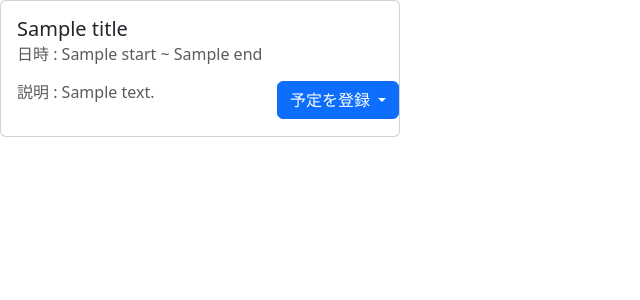
After one commit to minna-de-hack/schedule-api, a FastAPI app: template templates/api.html in a window 1280 px wide. The commit adds this page. Shown: the top 300 px of the page, without its empty margins (0-640 px from the left). Run offline with FastAPI, Linux system fonts and the light colour scheme; the template is opened without the code that fills it: most values are stand-ins (such as "Sample title", 1, 10 or a date in 2020).

Commit message:
rename html files

```diff
--- a/main.py
+++ b/main.py
@@ -16,6 +16,7 @@ templates = Jinja2Templates(directory="templates")
 async def root():
     return RedirectResponse(url="https://github.com/minna-de-hack/schedule-api")
 
+#http://localhost/api?title=sample+title&description=Today+is+Friday+in+California&dates=20201201T120000/20201201T121000
 @app.get("/api")
 async def make_schedule(request: Request, title: str = "", description: str = "", dates: str = ""):
     context = {"request": request, "title": title, "description": description, "dates":dates}
@@ -38,7 +39,7 @@ async def make_schedule(request: Request, title: str = "", description: str = ""
     context["url"] = baseurl + d_qs
     context["export_url"] = "/api/export?" + urllib.parse.urlencode({"title" : title, "description" : description, "dates" : dates})
 
-    return templates.TemplateResponse("index.html", context)
+    return templates.TemplateResponse("api.html", context)
 
 # http://localhost/api/export?title=sample+title&description=Today+is+Friday+in+California&dates=20201201T120000/20201201T121000
 @app.get("/api/export")
--- /dev/null
+++ b/templates/api.html
@@ -0,0 +1,40 @@
+<!doctype html>
+<html lang="ja">
+  <head>
+    <meta charset="utf-8">
+    <meta name="viewport" content="width=device-width, initial-scale=1">
+    <title>scheduleAPI</title>
+    <link href="https://cdn.jsdelivr.net/npm/bootstrap@5.3.0-alpha3/dist/css/bootstrap.min.css" rel="stylesheet" integrity="sha384-KK94CHFLLe+nY2dmCWGMq91rCGa5gtU4mk92HdvYe+M/SXH301p5ILy+dN9+nJOZ" crossorigin="anonymous">
+  </head>
+  <body>
+    <div class="card" style="width: 25rem; ">
+      <div class="card-body">
+        <div class="row">
+          <h5 class="card-title">{{title}}</h5>
+          {% if start!=""%}
+          <h6 class="card-subtitle mb-3 text-muted">日時 : {{start}} ~ {{end}}</h6>
+          {% endif %}
+          <div class="col-8">
+            {% if description!="" %}
+            <p class="text-muted">説明 : {{description}}</p>
+            {% endif %}
+          </div>
+          <div class="col-4" style="text-align: center;">
+            <div style="position:relative; top: 50%; left: 50%; transform: translate(-50%, -50%);">
+              <div class="dropdown">
+                <button class="btn btn-primary dropdown-toggle" type="button" data-bs-toggle="dropdown" aria-expanded="false">
+                  予定を登録
+                </button>
+                <ul class="dropdown-menu">
+                  <li><a class="dropdown-item" href="{{url}}">Google カレンダー</a></li>
+                  <li><a class="dropdown-item" href="{{export_url}}">iCalendarとして保存</a></li>
+                </ul>
+              </div>
+            </div>
+          </div>
+        </div>
+      </div>
+    </div>
+    <script src="https://cdn.jsdelivr.net/npm/bootstrap@5.3.0-alpha3/dist/js/bootstrap.bundle.min.js" integrity="sha384-ENjdO4Dr2bkBIFxQpeoTz1HIcje39Wm4jDKdf19U8gI4ddQ3GYNS7NTKfAdVQSZe" crossorigin="anonymous"></script>
+  </body>
+</html>
```
Also changed, not shown: templates/index.html (+1 -28 lines).
